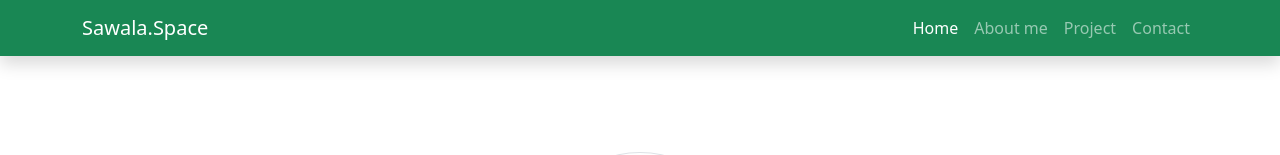
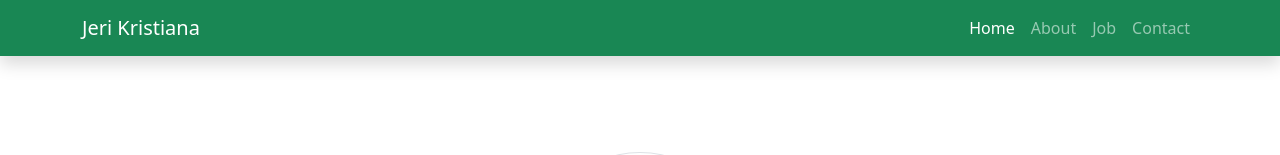
Before and after one commit to jerikristiana/potopolio, a plain HTML site: page index.html in a window 1280 px wide. Shown: the top 155 px of the page. Drawn offline with nearby package versions, Linux system fonts and the light colour scheme.

Commit message:
ubah nama

```diff
--- a/index.html
+++ b/index.html
@@ -21,7 +21,7 @@
         <!-- Navbar -->
         <nav class="navbar navbar-expand-lg navbar-dark bg-success shadow">
             <div class="container">
-                <a class="navbar-brand" href="#">Sawala.Space</a>
+                <a class="navbar-brand" href="#">Jeri Kristiana</a>
                 <button class="navbar-toggler" type="button" data-bs-toggle="collapse" data-bs-target="#navbarNav"
                     aria-controls="navbarNav" aria-expanded="false" aria-label="Toggle navigation">
                     <span class="navbar-toggler-icon"></span>
@@ -32,10 +32,10 @@
                             <a class="nav-link active" aria-current="page" href="#">Home</a>
                         </li>
                         <li class="nav-item">
-                            <a class="nav-link" href="#">About me</a>
+                            <a class="nav-link" href="#">About</a>
                         </li>
                         <li class="nav-item">
-                            <a class="nav-link" href="#">Project</a>
+                            <a class="nav-link" href="#">Job</a>
                         </li>
                         <li class="nav-item">
                             <a class="nav-link" href="#">Contact</a>
```
